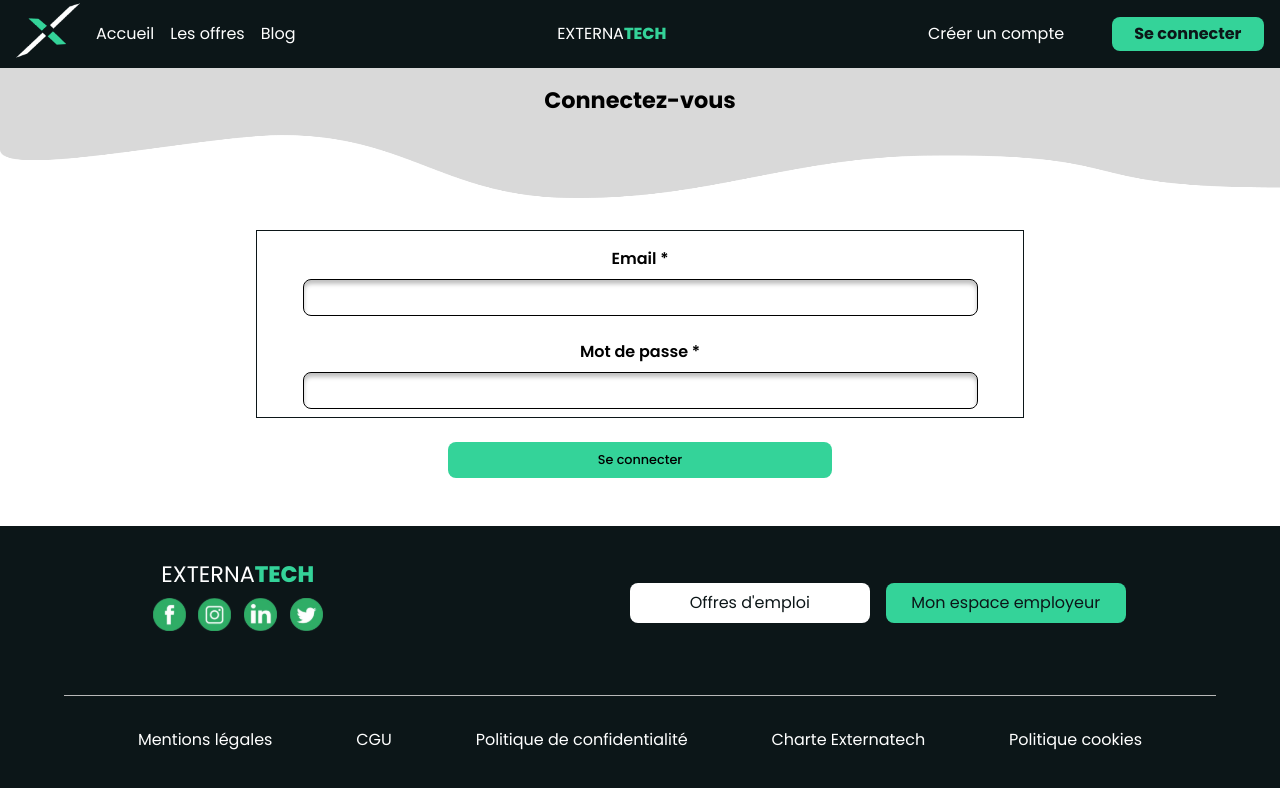
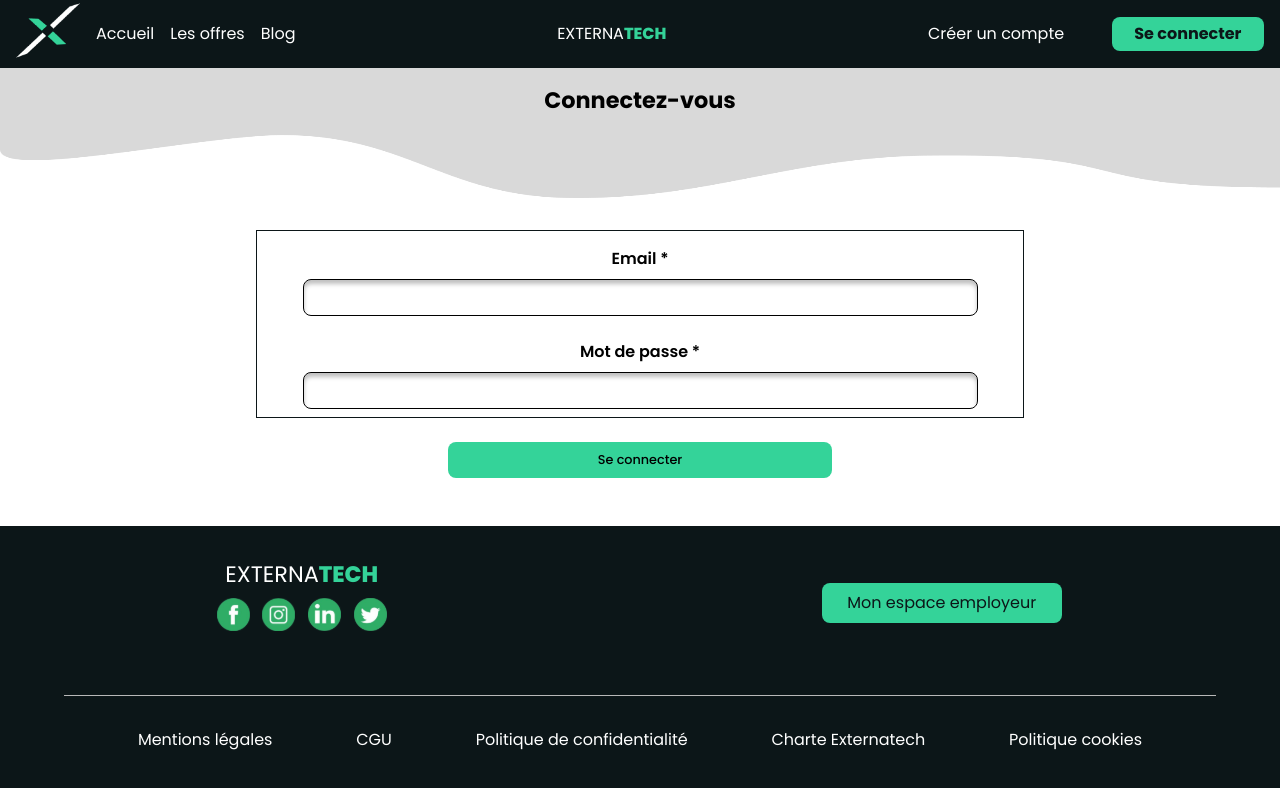
Before and after one commit to Pyriac/JS-RemoteFR-CodeOfWar-P3-externatic, a React (Vite) app in the folder client/: page /login/company in a window 1280 px wide. Shown: the top 788 px of the page. Built offline with nearby package versions, Linux system fonts and the light colour scheme; no server answers.

Commit message:
:fire: add condition if you are company or candidate

```diff
--- a/client/src/components/Footer.jsx
+++ b/client/src/components/Footer.jsx
@@ -5,9 +5,12 @@
 import LinkedIn from "../assets/images/linkedin.svg";
 import Twitter from "../assets/images/twitter.svg";
 import { authCompanyContext } from "../context/AuthContext";
+import { AuthContext } from "../context/AuthentificationContext";
 
 function Footer() {
   const { authCompany } = useContext(authCompanyContext);
+  const { auth } = useContext(AuthContext);
+
   return (
     <section className="Footer">
       <div className="Footer_top_div">
@@ -30,16 +33,7 @@
             </Link>
           </div>
         </div>
-        {!authCompany ? (
-          <div>
-            <Link to="/announce?contract=" className="Footer_announce_link">
-              <h3>Offres d'emploi</h3>
-            </Link>
-            <Link to="login/company" className="Footer_company_link">
-              <h3>Mon espace employeur</h3>
-            </Link>
-          </div>
-        ) : (
+        {authCompany ? (
           <div>
             <Link to="/announce/add" className="Footer_announce_link">
               <h3>Créer une nouvelle offre</h3>
@@ -51,6 +45,26 @@
               <h3>Mon espace employeur</h3>
             </Link>
           </div>
+        ) : (
+          ""
+        )}
+        {auth ? (
+          <div>
+            <Link to="/announce?contract=" className="Footer_announce_link">
+              <h3>Offres d'emploi</h3>
+            </Link>
+          </div>
+        ) : (
+          ""
+        )}
+        {!authCompany && !auth ? (
+          <div>
+            <Link to="login/company" className="Footer_company_link">
+              <h3>Mon espace employeur</h3>
+            </Link>
+          </div>
+        ) : (
+          ""
         )}
       </div>
       <ul>
```
